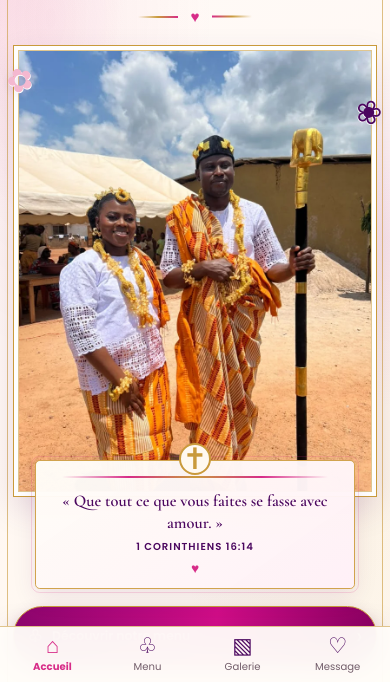
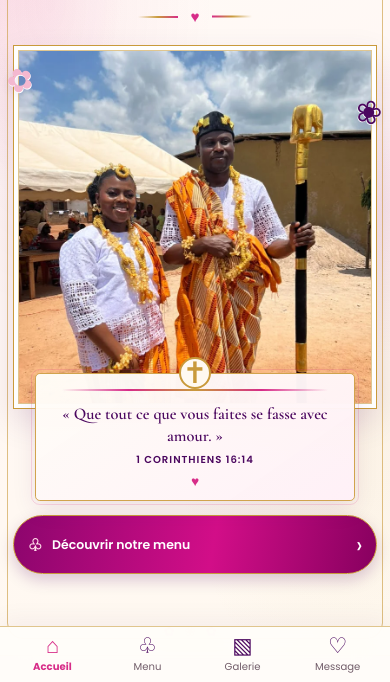
Before and after one commit to elsadadfeerie-cloud/mariage-sosthene-ruth, a website with bundled scripts: page index.html in a window 390 px wide. Shown: the part 160-842 px from the top of the page. Built offline with nearby package versions, Linux system fonts and the light colour scheme.

Commit message:
Fit mobile welcome screen better above bottom navigation

```diff
--- a/styles.css
+++ b/styles.css
@@ -422,3 +422,33 @@ body{background:var(--ivory);font-family:var(--serif)}
   .mobile-flyout a:hover,.mobile-flyout a:focus{background:#ffe6f0;color:var(--magenta);outline:none}
   .hero-brand{padding-top:.8rem}
 }
+
+
+/* Final mobile viewport adjustment: show the full verse and menu button sooner. */
+@media(max-width:600px){
+  .hero-photo-frame img{
+    aspect-ratio:1/1;
+    height:auto;
+    max-height:none;
+    object-fit:cover;
+    object-position:center 27%;
+  }
+  .hero-photo-frame{
+    width:min(100%,430px);
+  }
+  .verse-card{
+    margin-top:-2.25rem;
+    padding-top:.9rem;
+    padding-bottom:.72rem;
+  }
+  .hero-actions{
+    margin-top:.9rem;
+    padding-bottom:.25rem;
+  }
+  .hero{
+    padding-bottom:4.8rem;
+  }
+}
+@media(max-width:380px){
+  .hero-photo-frame img{aspect-ratio:1/1;object-position:center 25%}
+}
```
